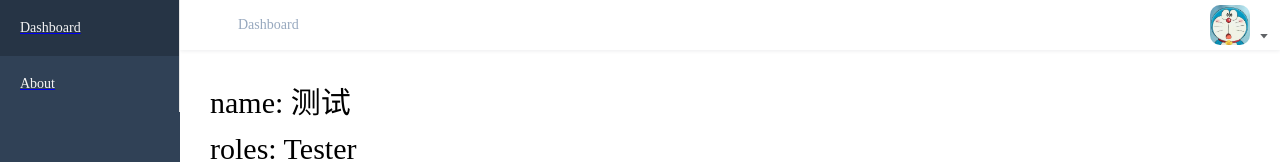
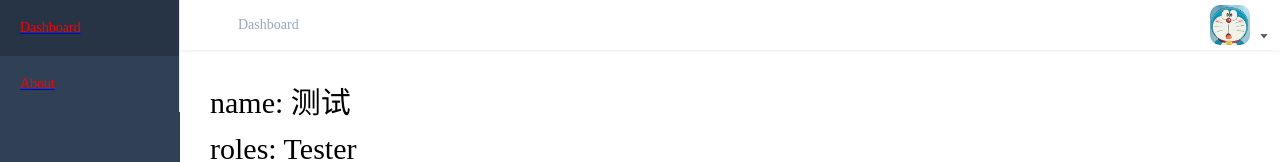
Before and after one commit to iDeanHere/i-admin, a Vue app: page /dashboard in a window 1280 px wide. Shown: the top 162 px of the page. Built offline with nearby package versions, Linux system fonts and the light colour scheme.

Commit message:
添加函数式组件 MenuItem 并进行简单测试

```diff
--- /dev/null
+++ b/src/layout/Sidebar/MenuItem/index.vue
@@ -0,0 +1,19 @@
+<script lang="ts">
+import { h } from 'vue'
+const MenuItem = (props: any) => {
+  return h('div', { class: 'test' }, props.title)
+}
+MenuItem.props = {
+  title: {
+    type: String,
+    default: ''
+  }
+}
+export default MenuItem
+</script>
+
+<style lang="scss">
+.test {
+  color: red;
+}
+</style>
--- a/src/layout/Sidebar/SidebarItem/index.vue
+++ b/src/layout/Sidebar/SidebarItem/index.vue
@@ -1,11 +1,14 @@
 <template>
   <router-link :to="routeItem.path">
-    <el-menu-item>{{ getRouteTitle(routeItem) }}</el-menu-item>
+    <el-menu-item>
+      <menu-item :title="getRouteTitle(routeItem)" />
+    </el-menu-item>
   </router-link>
 </template>
 
 <script lang="ts">
 import { defineComponent } from 'vue'
+import MenuItem from '@/layout/Sidebar/MenuItem/index.vue'
 export default defineComponent({
   props: {
     routeItem: {
@@ -13,6 +16,7 @@ export default defineComponent({
       required: true
     }
   },
+  components: { MenuItem },
   setup() {
     function getRouteTitle(item: any) {
       if (item.children[0]) {
```
